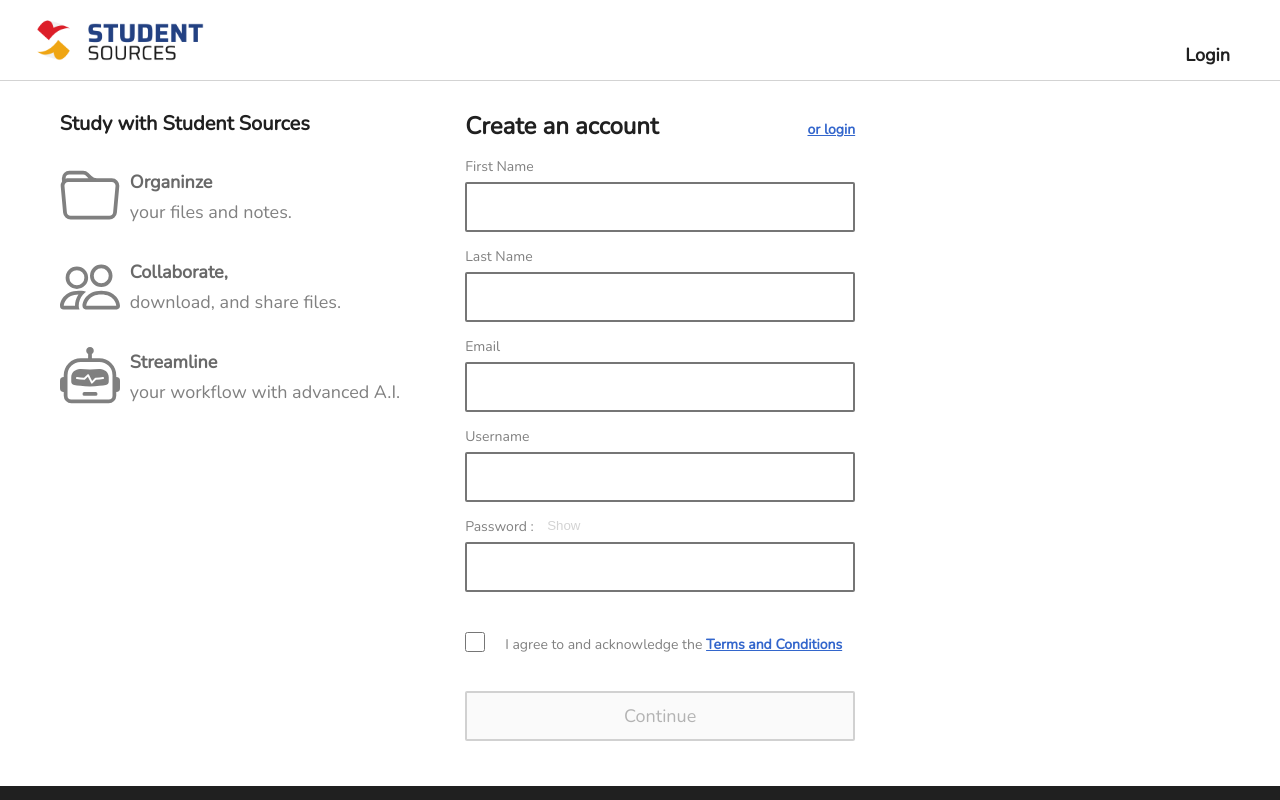
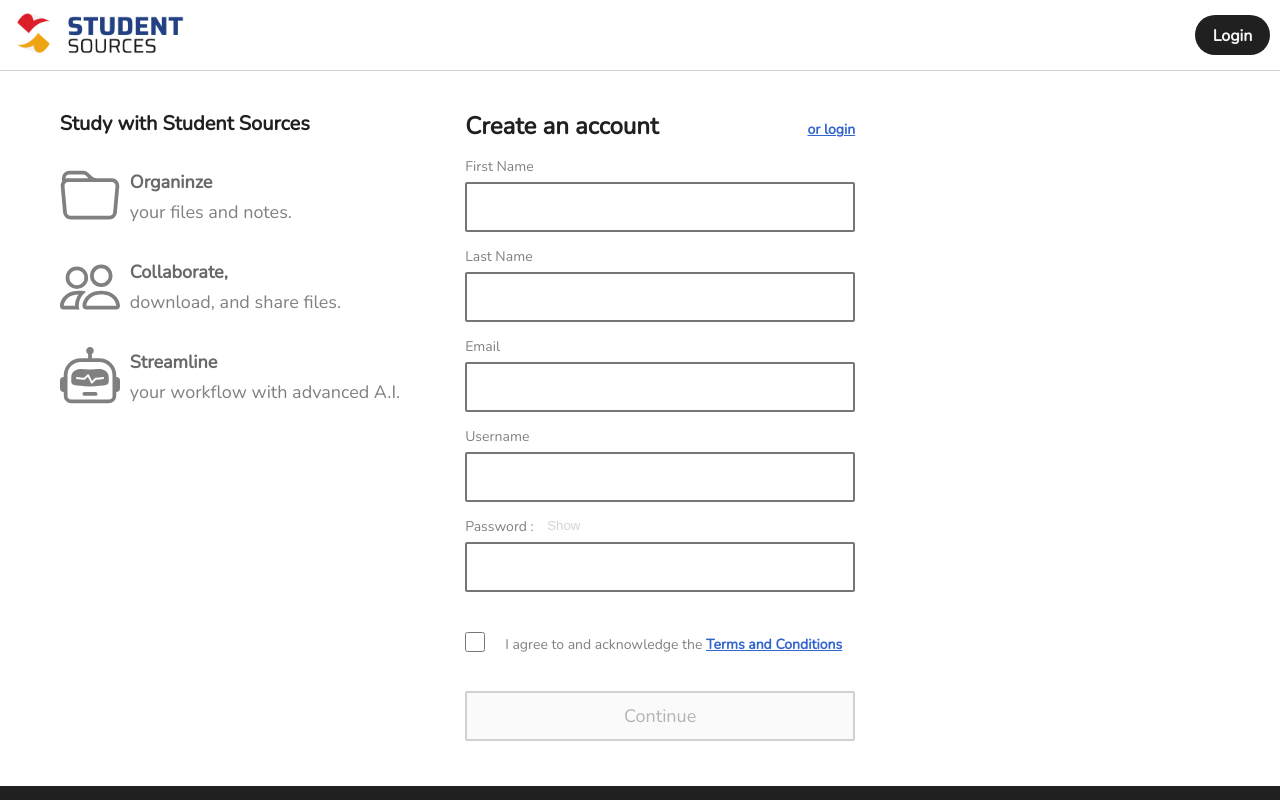
Before and after one commit to KilianKistenbroker/StudentSourcesPrototype, a React (Create React App) app in the folder frontend/: page / in a window 1280 px wide. Shown: the top 800 px of the page. Built offline with nearby package versions, Linux system fonts and the light colour scheme.

Commit message:
adjusted margins

```diff
--- a/frontend/src/index.css
+++ b/frontend/src/index.css
@@ -161,6 +161,7 @@ a, a:visited {
 
 a:hover {
     color: rgba(51,102,204, .8);
+    transition: .1s;
 }
 
 input[type="text"],
@@ -177,6 +178,7 @@ textarea {
 
 button:hover {
     cursor: pointer;
+    transition: .1s;
 }
 
 button:disabled {
@@ -215,6 +217,7 @@ button {
 
 .checkbox:hover {
     cursor: pointer;
+    transition: .1s;
 }
 
 .instructions {
@@ -415,6 +418,7 @@ button {
     background-color: whitesmoke;
     color: gray;
     cursor: pointer;
+    transition: .1s;
 }
 
 .show_valid {
@@ -496,31 +500,71 @@ button {
     color: #202020;
     text-align: left;
     text-decoration: none;
-    padding-top: 12px;
+    padding-top: 5px;
     overflow: hidden;
-    height: 60px;
+    height: 50px;
 }
 
 #login {
     font-family: 'Nunito', sans-serif;
-    font-size: 18px;
+    font-size: 16px;
     font-weight: bolder;
-    color: #202020;
-    min-width: 100px;
+    color: whitesmoke;
+    width: 75px;
+    height: 40px;
     display: inline-block;
-    text-align: right;
+    text-align: center;
     text-decoration: none;
-    padding-top: 30px;
-    margin-right: 50px;
+    margin-right: 10px;
+    padding: 10px;
+    background: rgb(32, 32, 32);
+    border-radius: 25px;
+    transition: .1s;
+}
+
+#signup {
+    font-family: 'Nunito', sans-serif;
+    font-size: 16px;
+    font-weight: bolder;
+    color: whitesmoke;
+    width: 95px;
+    height: 40px;
+    display: inline-block;
+    text-align: center;
+    text-decoration: none;
+    margin-right: 10px;
+    padding: 10px;
+    background: rgb(32, 32, 32);
+    border-radius: 25px;
+    transition: .1s;
+}
+
+#user-nav-icon {
+    font-family: 'Nunito', sans-serif;
+    font-size: 16px;
+    font-weight: bolder;
+    color: whitesmoke;
+    width: 40px;
+    height: 40px;
+    display: inline-block;
+    text-align: center;
+    text-decoration: none;
+    margin-right: 20px;
+    padding: 10px;
+    background: rgb(32, 32, 32);
+    border-radius: 25px;
+    transition: .1s;
 }
 
 .logo {
-    translate: -60px -80px;
+    translate: -80px -80px;
     width: 350px;
 }
 
-#login:hover {
-    color: gray;
+#login:hover, #signup:hover, #user-nav-icon:hover {
+    background: rgba(32, 32, 32, .9);
+    /* color: gray; */
+    /* transition: .1s; */
 }
 
 /* *************************** Footer  ************************** */
--- a/frontend/src/layout/Navbar.js
+++ b/frontend/src/layout/Navbar.js
@@ -57,7 +57,7 @@ export default function Navbar({data}) {
             <div></div>
 
             {/* this depends on current route */}
-            <Link id='login' to = {"/" + data.currentPoint} onClick={swapName} className="top-right-nav">{
+            <Link id={topRightNav === 'Login' ? 'login' : 'signup'} to = {"/" + data.currentPoint} onClick={swapName} className="top-right-nav">{
               topRightNav
             }</Link>
 
```
